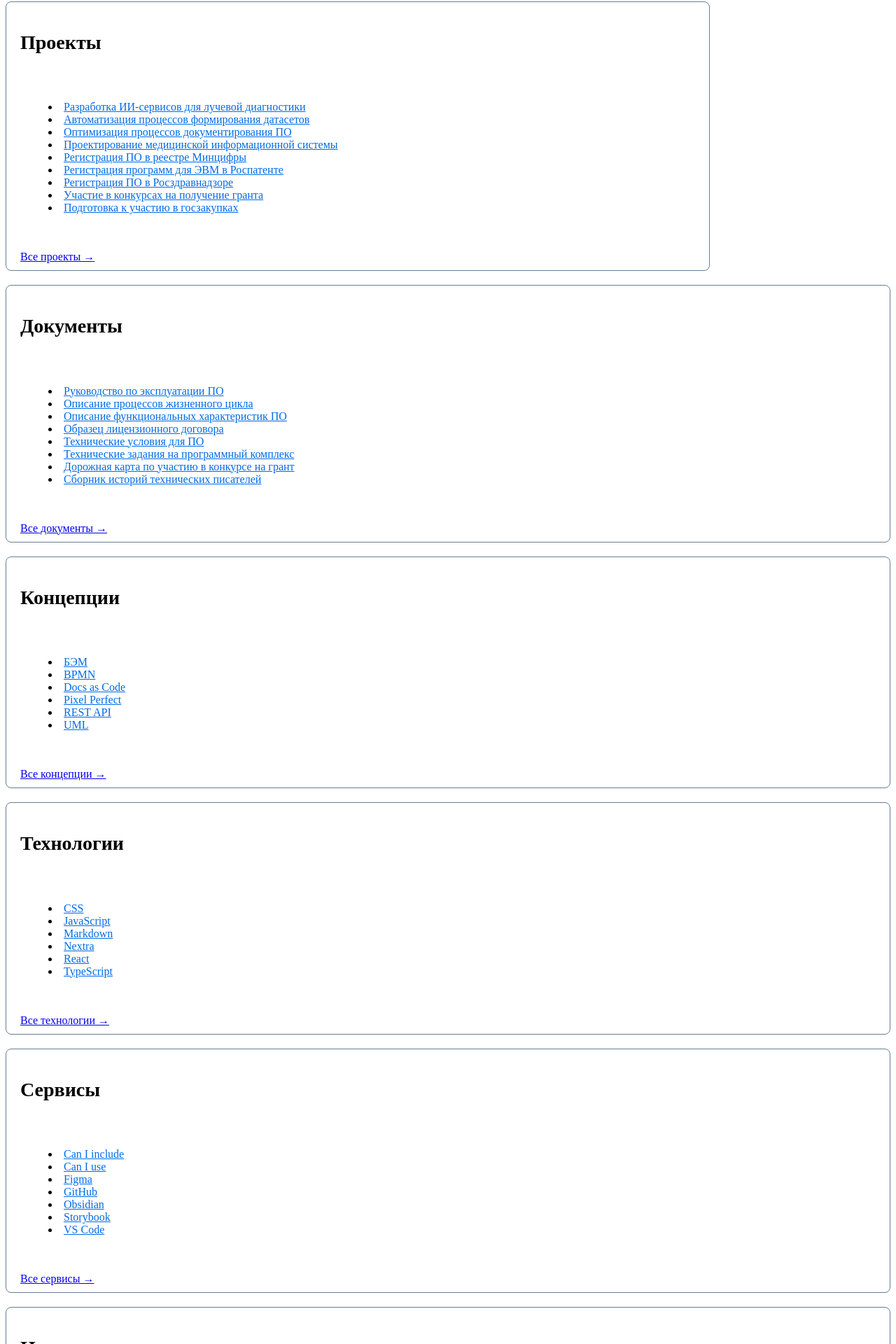
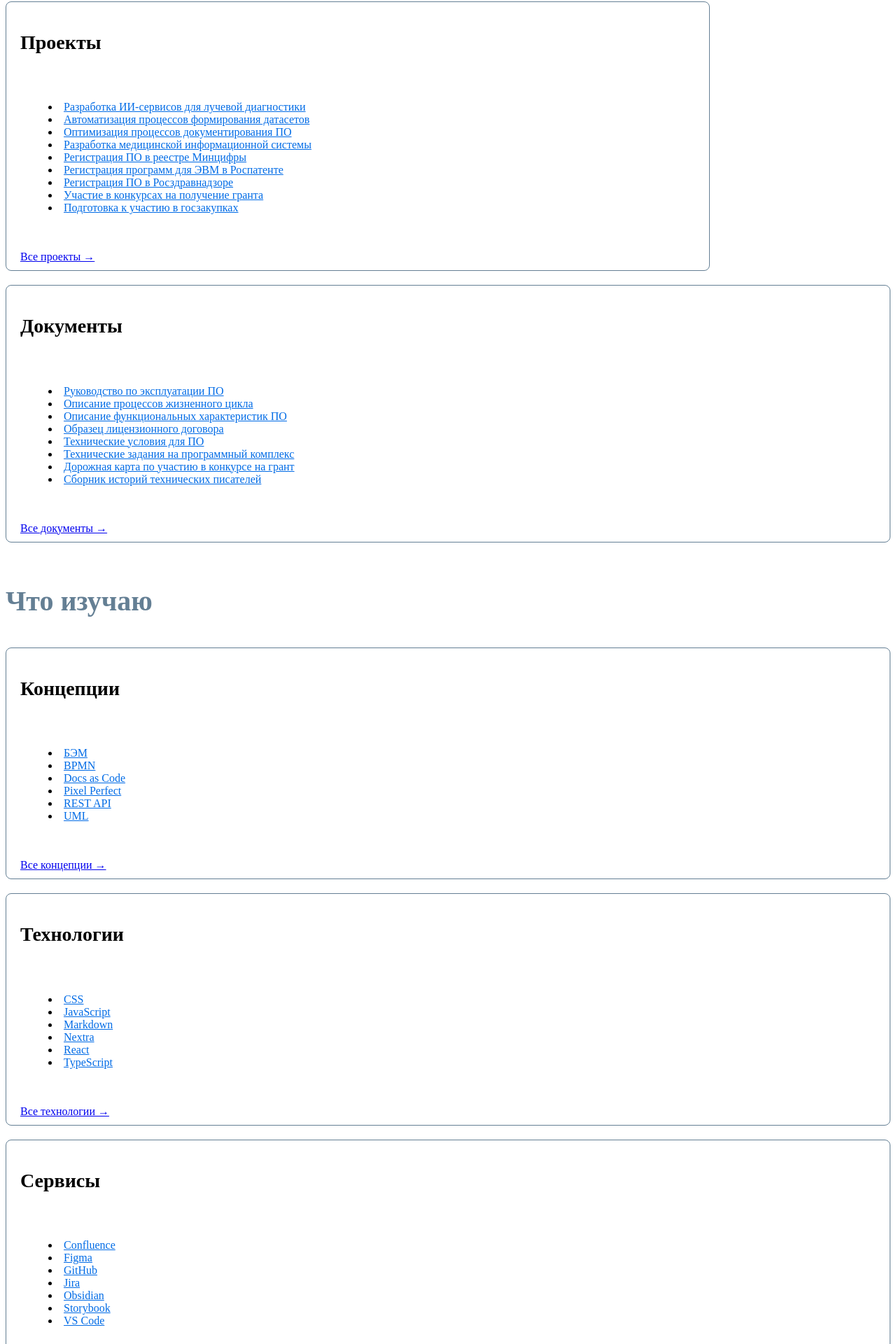
Before and after one commit to pnrf/myrepo, a Next.js app: page / in a window 1280 px wide. Shown: the part 1192-3112 px from the top of the page at 70% size. Built offline with nearby package versions, Linux system fonts and the light colour scheme.

Commit message:
docs: update content

```diff
--- a/components/main-page/main-page.jsx
+++ b/components/main-page/main-page.jsx
@@ -10,7 +10,6 @@ export default function MainPage() {
 						<h2 className={styles['hero-section__subtitle']}>технический писатель</h2>
 						<p className={styles['hero-section__text']}>В этом репозитории собираю информацию <a className={styles['link']} href="/about/">о себе</a>, <a className={styles['link']} href="/portfolio/">портфолио</a>, <a className={styles['link']} href="/knowledge-base/">базу знаний</a> и <a className={styles['link']} href="/blog/">блог</a>, чтобы показать свои умения и навыки на реальных примерах.</p>
 						<p className={styles['hero-section__text']}>Это позволяет мне эффективнее общаться с рекрутерами и тимлидами в процессе поиска работы. Придает уверенности. Повышает шансы на успех.</p>
-						{/* <p className={styles['hero-section__text']}>Надеюсь в будущем "Мой репозиторий" перерастет из скромного сайта-портфолио в нечто большее.</p> */}
 					</div>
 					<div className={styles['hero-section__buttons']}>
 						<a className={styles['hero-section__button']} href="https://drive.google.com/file/d/1gNXqrc9GDDaJc6u33emLr8UHspgW9PDH/view?usp=share_link" target="_blank">Резюме ↗</a>
@@ -43,7 +42,7 @@ export default function MainPage() {
 								<li><a className={styles['link']} href="#">Разработка ИИ-сервисов для лучевой диагностики</a></li>
 								<li><a className={styles['link']} href="#">Автоматизация процессов формирования датасетов</a></li>
 								<li><a className={styles['link']} href="#">Оптимизация процессов документирования ПО</a></li>
-								<li><a className={styles['link']} href="#">Проектирование медицинской информационной системы</a></li>
+								<li><a className={styles['link']} href="#">Разработка медицинской информационной системы</a></li>
 								<li><a className={styles['link']} href="/portfolio/projects/registratsiya-rossiyskogo-po-v-reyestre-mintsifry">Регистрация ПО в реестре Минцифры</a></li>
 								<li><a className={styles['link']} href="/portfolio/projects/registratsiya-programm-dlya-evm-v-rospatente">Регистрация программ для ЭВМ в Роспатенте</a></li>
 								<li><a className={styles['link']} href="/portfolio/projects/registratsiya-po-v-roszdravnadzore">Регистрация ПО в Росздравнадзоре</a></li>
@@ -72,6 +71,9 @@ export default function MainPage() {
 						<a href="/portfolio/documents">Все документы →</a>
 					</div>
 				</div>
+			</section>
+			<h2 className={styles['section__title']}>Что изучаю</h2>
+			<section className={styles['portfolio-section']}>
 				<div className={styles['portfolio-section__docs']}>
 					<h2 className={styles['portfolio-section__card-title']}>Концепции</h2>
 					<div className={styles['portfolio-section__content']}>
@@ -109,10 +111,10 @@ export default function MainPage() {
 					<div className={styles['portfolio-section__content']}>
 						<div className={styles['portfolio-section__text-wrapper']}>
 							<ul className={styles['portfolio-section__card-list']}>
-								<li><a className={styles['link']} href="/knowledge-base/services/can-i-include">Can I include</a></li>
-								<li><a className={styles['link']} href="/knowledge-base/services/can-i-use">Can I use</a></li>
+								<li><a className={styles['link']} href="/knowledge-base/services/jira">Confluence</a></li>
 								<li><a className={styles['link']} href="/knowledge-base/services/figma">Figma</a></li>
 								<li><a className={styles['link']} href="/knowledge-base/services/github">GitHub</a></li>
+								<li><a className={styles['link']} href="/knowledge-base/services/jira">Jira</a></li>
 								<li><a className={styles['link']} href="/knowledge-base/services/obsidian">Obsidian</a></li>
 								<li><a className={styles['link']} href="/knowledge-base/services/storybook">Storybook</a></li>
 								<li><a className={styles['link']} href="/knowledge-base/services/vs-code">VS Code</a></li>
--- a/pages/knowledge-base/services/_meta.jsx
+++ b/pages/knowledge-base/services/_meta.jsx
@@ -1,8 +1,10 @@
 export default {
 	'can-i-include': 'Can I include',
 	'can-i-use': 'Can I use',
+	'confluence': 'Confluence',
 	'figma': 'Figma',
 	'github': 'Github',
+	'jira': 'Jira',
 	'obsidian': 'Obsidian',
 	'storybook': 'Storybook.js',
 	'vs-code': 'Visual Studio Code'
--- /dev/null
+++ b/pages/knowledge-base/services/confluence.mdx
@@ -0,0 +1 @@
+# Confluence
--- /dev/null
+++ b/pages/knowledge-base/services/jira.mdx
@@ -0,0 +1 @@
+# Jira
--- a/pages/knowledge-base/standards/_meta.jsx
+++ b/pages/knowledge-base/standards/_meta.jsx
@@ -1,5 +1,5 @@
 export default {
-	'gost-2': 'ГОСТ 2 серии (ЕСКД)',
-	'gost-19': 'ГОСТ 19 серии (ЕСПД)',
-	'gost-34': 'ГОСТ 34 серии (КСАС)'
+	'gost-2': 'ГОСТ 2 (ЕСКД)',
+	'gost-19': 'ГОСТ 19 (ЕСПД)',
+	'gost-34': 'ГОСТ 34 (КСАС)'
 }
```
Also changed, not shown: pages/knowledge-base/index.mdx (+12 -0 lines).
